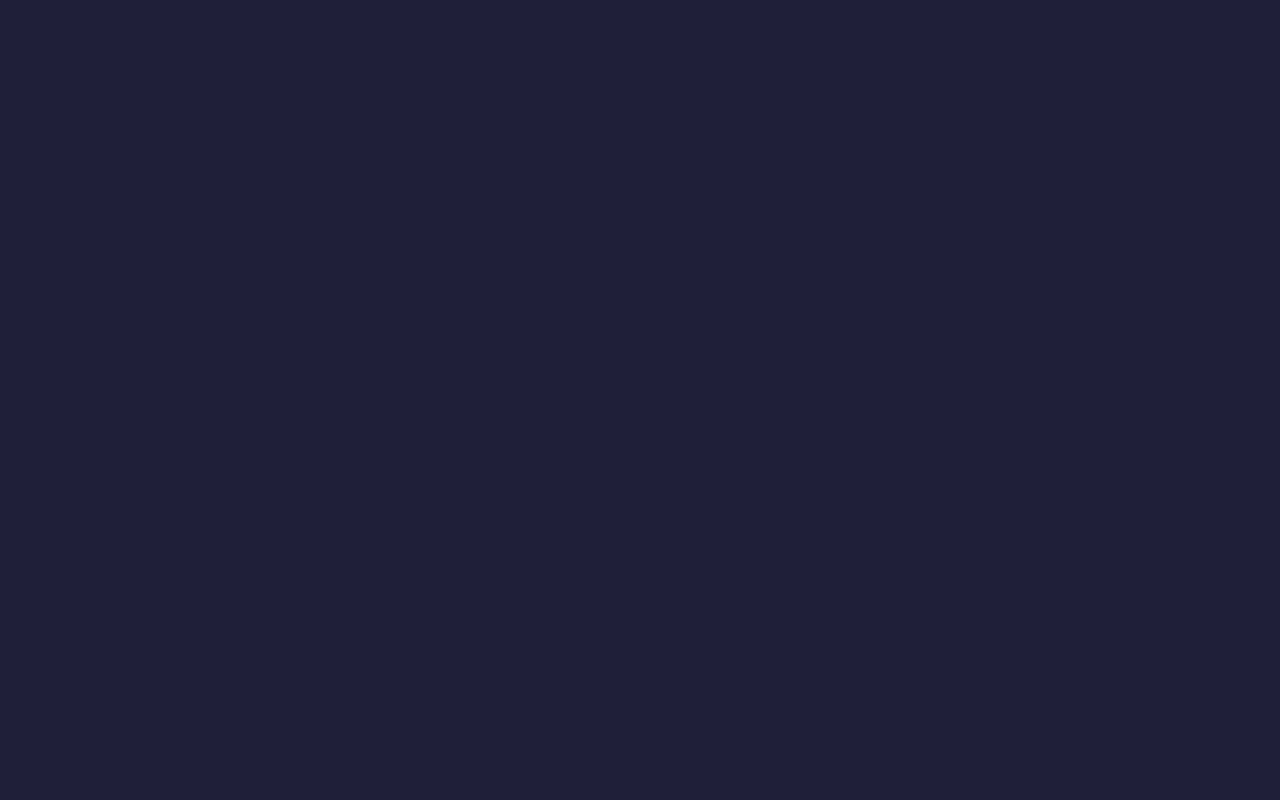
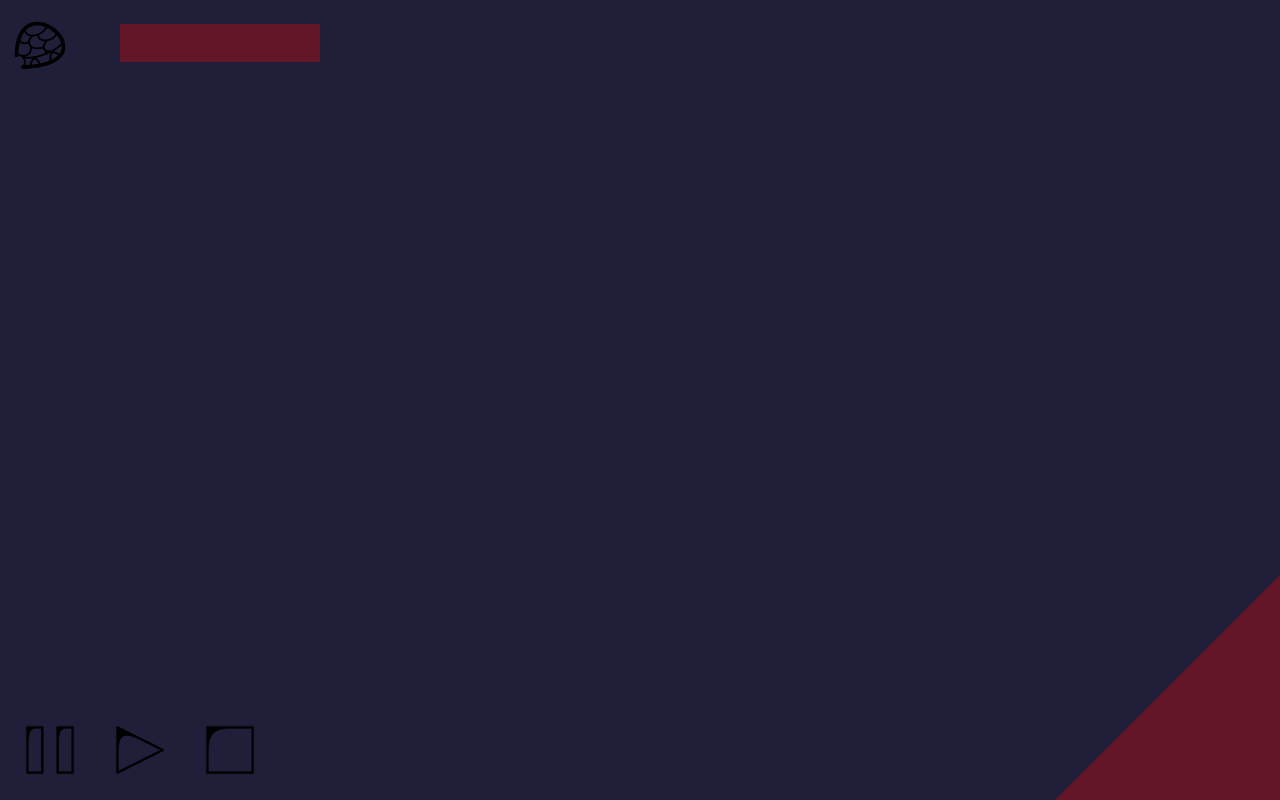
Before and after one commit to rleir/showcase2, a plain HTML site: page development/web-development/index.html in a window 1280 px wide. Drawn offline with Linux system fonts and the light colour scheme.

Commit message:
Added logo, and buttons that manipulate the background. v.0.02 If the user is distracted they will be able to change that.

```diff
--- a/development/web-development/index.html
+++ b/development/web-development/index.html
@@ -2,17 +2,31 @@
 <html>
   <head>
     <meta charset="utf-8">
-    <meta name="viewport" content="width=device-width">
+    <meta name="viewport" content="width=device-width, initial-scale=1.0">
     <title>repl.it</title>
     <link href="style.css" rel="stylesheet" type="text/css" />
   </head>
   <body id="body1" onload="startBokeh()">
     <script src="script.js"></script>
 
-      <div id="center-back">
+    <div id="center-back">
+      <img src="images/logo.png" class="logo-display"></img>
+      <div class="title-display"></div>
       <div class="light-layer"></div>
       <!-- <div class="main-elem"></div> -->
+      <div id="pause-hov" onmouseover="growPause()" onmouseout="shrinkButtons()">
+        <img src="images/pause_button.png"
+        id="pause-button" onclick="pauseBokehs()"></img>
+      </div>
+      <div id="play-hov" onmouseover="growPlay()" onmouseout="shrinkButtons()">
+        <img src="images/play_button.png" id="play-button" onclick="playBokehs()">
+        </img>
+      </div>
+      <div id="stop-hov" onmouseover="growStop()" onmouseout="shrinkButtons()">
+        <img src="images/stop_button.png"
+        id="stop-button" onclick="stopBokehs()"></img>
+      </div>
+      <div class="acct-section1"></div>
     </div>
-    <!-- <div class="acct-section1"></div> -->
   </body>
 </html>
--- a/development/web-development/script.js
+++ b/development/web-development/script.js
@@ -1,7 +1,6 @@
 var INT_MIN_BRIGHTNESS = 102;
 var HEX_MIN_BRIGHTNESS = INT_MIN_BRIGHTNESS.toString(16);
 var MAX_BOKEHS = 100;
-var num_bokehs = 0;
 
 var BOKEH = {
   //diameter: [[90,100],[90,100],[45,50],[10,15],[4,5]],
@@ -15,15 +14,35 @@ var BOKEH = {
   duration: ["80s","65s","70s","110s","90s"]
 };
 
+var num_bokehs = 0;
+var paused = false;
+
+function removeFirstOf(parent, child){
+  var temp = document.getElementById(parent);
+  var i = 0;
+  while (i < temp.childNodes.length
+    && temp.childNodes[i].className !== child){
+    i++;
+  }
+  temp.removeChild(temp.childNodes[i]);
+}
+
+function removeAllOf(parent, child){
+  var temp = document.getElementById(parent);
+  var i = 0;
+  while (i < temp.childNodes.length){
+    if (temp.childNodes[i].className === child){
+    temp.removeChild(temp.childNodes[i]);
+    }
+    else{
+      i++;
+    }
+  }
+}
+
 function initBokeh() {
   if (MAX_BOKEHS <= num_bokehs){
-    var temp = document.getElementById("center-back");
-    var i = 0;
-    while (i < temp.childNodes.length
-      && temp.childNodes[i].className !== "bokeh"){
-      i++;
-    }
-    temp.removeChild(temp.childNodes[i]);
+    removeFirstOf("center-back", "bokeh")
   } else {
     num_bokehs++;
   }
@@ -92,15 +111,81 @@ function initBokeh() {
   //document.write(MIN_OPACITY + opac * (1 - MIN_OPACITY));
 }
 
+function pauseBokehs(){
+  if (!paused){
+    paused = true;
+    var temp = document.getElementById("center-back");
+    var i = 0;
+    while (i < temp.childNodes.length){
+      if (temp.childNodes[i].className === "bokeh"){
+        temp.childNodes[i].style.webkitAnimationPlayState = "paused";
+      }
+      i++;
+    }
+  }
+}
+
+function stopBokehs(){
+  paused = true;
+  removeAllOf("center-back", "bokeh");
+}
+
+function playBokehs(){
+  if (paused){
+    paused = false;
+    var temp = document.getElementById("center-back");
+    var i = 0;
+    while (i < temp.childNodes.length){
+      if (temp.childNodes[i].className === "bokeh"){
+        temp.childNodes[i].style.webkitAnimationPlayState = "running";
+      }
+      i++;
+    }
+  }
+}
+
 function sleep(ms) {
   return new Promise(resolve => setTimeout(resolve, ms));
 }
 
 async function startBokeh(){
   while(true){
+    while(paused){
+      await sleep(500);
+    }
     while(Math.random() < 0.3){
       initBokeh();
     }
     await sleep(500);
   }
 }
+
+function scaleElement(scale, element_Id){
+  var element = document.getElementById(element_Id);
+  element.style.height = scale;
+  element.style.width = scale;
+}
+
+function growPlay(){
+  scaleElement("80px", "play-button");
+  scaleElement("30px", "stop-button");
+  scaleElement("30px", "pause-button");
+}
+
+function growPause(){
+  scaleElement("80px", "pause-button");
+  scaleElement("30px", "stop-button");
+  scaleElement("30px", "play-button");
+}
+
+function growStop(){
+  scaleElement("80px", "stop-button");
+  scaleElement("30px", "pause-button");
+  scaleElement("30px", "play-button");
+}
+
+function shrinkButtons(){
+  scaleElement("50px", "play-button");
+  scaleElement("50px", "stop-button");
+  scaleElement("50px", "pause-button");
+}
--- a/development/web-development/style.css
+++ b/development/web-development/style.css
@@ -1,7 +1,12 @@
+* {
+  box-sizing: border-box;
+}
+
 #body1 {
 	background-color: rgb(34, 34, 34);
 	padding: 0;
 	margin: 0;
+  overflow: hidden;
 }
 
 #center-back {
@@ -10,7 +15,7 @@
 	height: 100vh;
   width: 100vw;
   position: relative;
-  overflow-y: hidden;
+  overflow: hidden;
 }
 
 @keyframes float {
@@ -21,7 +26,7 @@
 .bokeh {
 	position: absolute;
 	bottom: 0;
-	border-radius: 100px;
+	border-radius: 100vw;
 
 	animation-name: float;
 	animation-duration: 80s;
@@ -40,6 +45,8 @@
 	z-index: 3;
 }
 
+/* Phone */
+/*
 .main-elem {
 	position: relative;
 	left: 241px;
@@ -47,29 +54,208 @@
 	width: 542px;
 	height: 392px;
 	background-color: rgb(115, 115, 115);
-  z-index: 100;
+	z-index: 10;
 	opacity: 0.3;
+}
+*/
+/*
+.logo-display {
+	position: relative;
+	opacity: 0.3;
+	z-index: 10;
+	top: 5px;
+	left: 5px;
+	width: 20px;
+	height: 20px;
+	background-color: red;
+}
+
+.title-display {
+	position: absolute;
+
+	background-color: red;
 }
 
 .acct-section1 {
-	position: fixed;
-	width: 30px;
-	top: 0;
+	position: absolute;
+	z-index: 10;
+	opacity: 0.3;
+	width: 0;
+	height: 0;
 	bottom: 0;
 	right: 0;
+	border-left: 100px solid transparent;
+	border-right: 0px solid transparent;
+	border-bottom: 100px solid red;
+}
+*/
+/* Tablet */
+@media only screen and (min-width: 768px){
+
+	/*
+	.main-elem {
+		position: relative;
+		left: 241px;
+		top: 151px;
+		width: 542px;
+		height: 392px;
 		background-color: rgb(115, 115, 115);
+		z-index: 10;
+		opacity: 0.3;
+	}
+	*/
+
+	.logo-display {
+		position: relative;
+		opacity: 0.3;
+		z-index: 10;
+		top: 10px;
+		left: 10px;
+		width: 40px;
+		height: 40px;
+		background-color: red;
 	}
 
-.acct-section2 {
-	position: fixed;
-	width: 301px;
-	top: 60px;
+	/* Needs testing to be done */
+	.title-display {
+		position: relative;
+
+		background-color: red;
+	}
+
+	.top-divider {
+
+	}
+
+	.acct-section1 {
+		position: absolute;
+		z-index: 10;
+		opacity: 0.3;
+		width: 0;
+		height: 0;
 		bottom: 0;
 		right: 0;
-	background-color: rgb(115, 115, 115);
-	color: rgb(220,220,220);
+		border-left: 180px solid transparent;
+		border-right: 0px solid transparent;
+		border-bottom: 180px solid red;
 	}
 
-.arrow {
+}
+
+/* Laptop or PC */
+@media only screen and (min-width: 768px){
+
+	/*
+	.main-elem {
 		position: relative;
+		left: 241px;
+		top: 151px;
+		width: 542px;
+		height: 392px;
+		background-color: rgb(115, 115, 115);
+	  z-index: 10;
+	  opacity: 0.3;
 	}
+	*/
+
+	.logo-display {
+		position: relative;
+		z-index: 10;
+		z-index: 10;
+		top: 0px;
+		left: 0px;
+		width: 80px;
+		height: 80px;
+    background-color: transparent;
+    opacity: 1;
+	}
+
+	.title-display {
+		position: absolute;
+		z-index: 10;
+		opacity: 0.3;
+		width: 200px;
+		height: 38px;
+		top: 24px;
+		left: 120px;
+		background-color: red;
+	}
+
+  /* May need to be further apart for up-scaling */
+	#pause-button {
+		position: static;
+		z-index: 10;
+		opacity: 1;
+		width: 50px;
+		height: 50px;
+    transition: width 0.5s, height 0.5s;
+	}
+
+  #pause-hov{
+    position: absolute;
+    display: flex;
+    justify-content: center;
+    align-items: center;
+    z-index: 15;
+    bottom: 10px;
+    left: 10px;
+    width: 80px;
+    height: 80px;
+  }
+
+  #play-button{
+    position: static;
+    z-index: 10;
+    opacity: 1;
+    width: 50px;
+    height: 50px;
+    transition: width 0.5s, height 0.5s;
+  }
+
+  #play-hov{
+    position: absolute;
+    display: flex;
+    justify-content: center;
+    align-items: center;
+    z-index: 15;
+    bottom: 10px;
+    left: 100px;
+    width: 80px;
+    height: 80px;
+  }
+
+	#stop-button {
+		position: static;
+		z-index: 10;
+		opacity: 1;
+		width: 50px;
+		height: 50px;
+    transition: width 0.5s, height 0.5s;
+	}
+
+  #stop-hov{
+    position: absolute;
+    display: flex;
+    justify-content: center;
+    align-items: center;
+    z-index: 15;
+    bottom: 10px;
+    left: 190px;
+    width: 80px;
+    height: 80px;
+  }
+
+	.acct-section1 {
+		position: absolute;
+		z-index: 10;
+		opacity: 0.3;
+		width: 0;
+		height: 0;
+		bottom: 0;
+		right: 0;
+		border-left: 225px solid transparent;
+		border-right: 0px solid transparent;
+		border-bottom: 225px solid red;
+	}
+
+}
```
Also changed, not shown: development/web-development/images/logo.png (added), development/web-development/images/pause_button.png (added), development/web-development/images/play_button.png (added), development/web-development/images/stop_button.png (added). Lines whose indentation alone changed are shown as unchanged.
